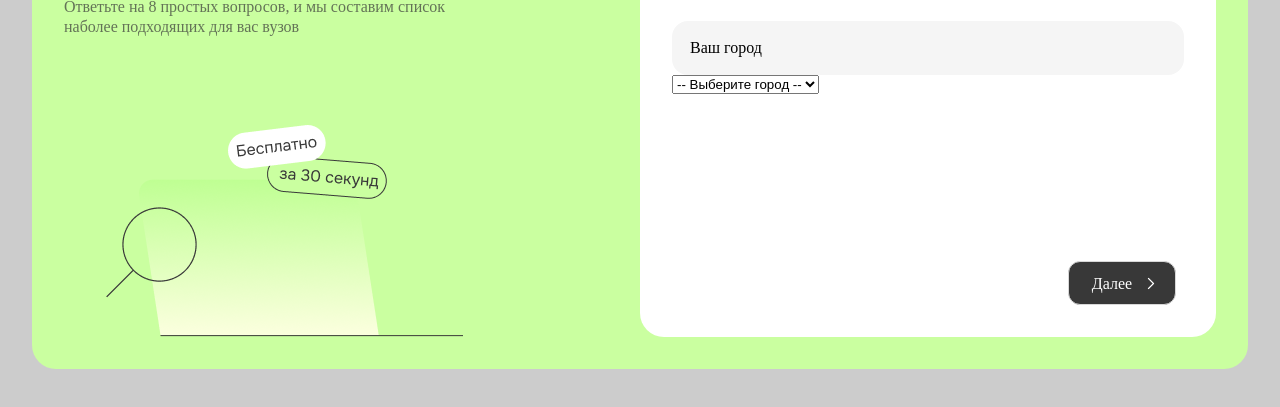
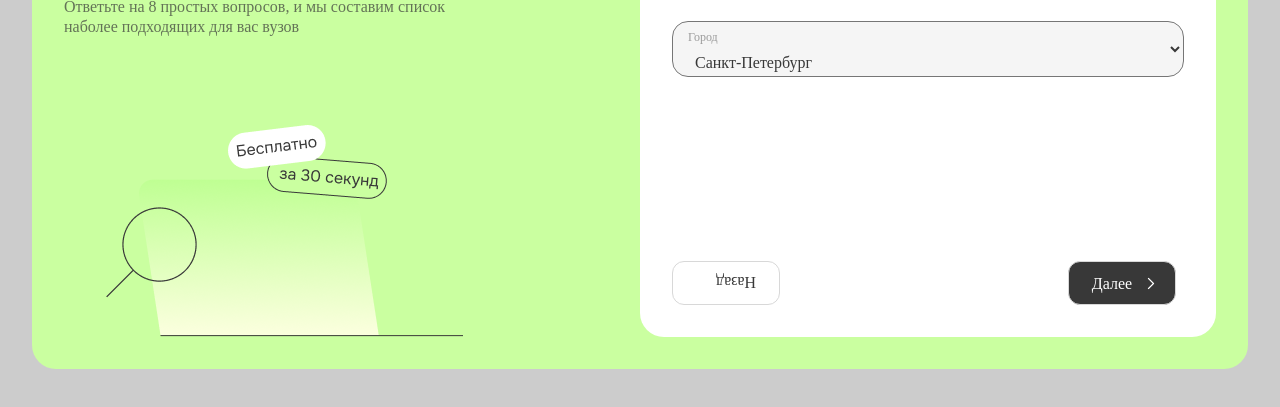
Before and after one commit to HuMaN89/test-proverili, a website built with webpack: page src/index.html in a window 1280 px wide. Shown: the part 259-666 px from the top of the page. Built offline with nearby package versions, Linux system fonts and the light colour scheme.

Commit message:
feat: in work

```diff
--- a/src/index.css
+++ b/src/index.css
@@ -47,7 +47,7 @@
   bottom: 0;
   left: 42px;
 }
-.quiz-item {
+.quiz-container {
   position: relative;
   width: 576px;
   height: 392px;
@@ -90,7 +90,7 @@
   margin-right: 8px;
   margin-bottom: 8px;
 }
-.quiz-item label {
+.quiz-item .step1 {
   display: inline-block;
   position: relative;
   width: 100%;
@@ -105,11 +105,10 @@ input[type="radio"] {
   cursor: pointer;
   z-index: 1;
 }
-input[type="radio"]:checked label {
+input[type="radio"]:checked .step1 {
   background: #ffe0a6;
 }
-
-/* .radio_group label {
+/* .radio_group .step1 {
   display: inline-block;
   cursor: pointer;
   padding: 0px 15px;
@@ -118,34 +117,26 @@ input[type="radio"]:checked label {
   border-right: none;
   user-select: none;
 } */
-
-/* Checked */
-.radio_group input[type="radio"]:checked + label {
+.radio_group input[type="radio"]:checked + .step1 {
   background: #fff;
 
   border: 1px solid #383838;
   border-radius: 16px;
 }
-
-/* Hover */
-.radio_group label:hover {
+.radio_group .step1:hover {
   color: #666;
 }
-
-/* для элемента input c type="radio" */
 .custom-radio {
   position: absolute;
   z-index: -1;
   opacity: 0;
 }
-/* для элемента label связанного с .custom-radio */
-.custom-radio + label {
+.custom-radio + .step1 {
   display: inline-flex;
   align-items: center;
   user-select: none;
 }
-/* создание в label псевдоэлемента  af::after со следующими стилями */
-.custom-radio + label::after {
+.custom-radio + .step1::after {
   content: "";
   display: inline-block;
   width: 1em;
@@ -158,29 +149,23 @@ input[type="radio"]:checked label {
   background-repeat: no-repeat;
   background-position: center center;
 }
-
-/* стили для радиокнопки, находящейся в состоянии checked */
-.custom-radio:checked + label::after {
+.custom-radio:checked + .step1::after {
   border-color: #0b75ef00;
   background-color: #0b75ef00;
   background-image: url("assets/Radiobutton.png");
 }
-/* стили для радиокнопки, находящейся в состоянии disabled */
-.custom-radio:disabled + label::after {
+.custom-radio:disabled + .step1::after {
   background-color: #e9ecef;
 }
-
-.next-btn {
+.btn {
   position: absolute;
   bottom: 32px;
   right: 40px;
   width: 108px;
   height: 44px;
-
   border: 1px solid #d8d8d8;
   border-radius: 12px;
   background: rgb(56, 56, 56) url("assets/arrow.png") no-repeat 80% 50%;
-
   font-family: "Onest";
   font-style: normal;
   font-weight: 400;
@@ -190,6 +175,44 @@ input[type="radio"]:checked label {
   padding: 12px 40px 12px 20px;
   cursor: pointer;
 }
+.back-btn {
+  left: 32px;
+
+  color: #383838;
+  background: url(assets/arrow.png) 0 0 repeat;
+  transform: rotate(180deg);
+}
+.back-btn {
+}
 .next-btn:hover {
   box-shadow: 0 2px 2px 0.2rem rgba(56, 56, 56, 0.25);
 }
+.sity-label {
+  position: absolute;
+  top: 86px;
+  left: 48px;
+  z-index: 1;
+  font-family: "Onest";
+  font-style: normal;
+  font-weight: 400;
+  font-size: 12px;
+  line-height: 12px;
+  color: #9b9b9b;
+}
+.sity-select {
+  display: inline-block;
+  width: 100%;
+  height: 56px;
+  padding: 26px 18px 0;
+  padding-top: 26px;
+  background: #f5f5f5;
+  cursor: pointer;
+  border-radius: 16px;
+
+  font-family: "Onest";
+  font-style: normal;
+  font-weight: 400;
+  font-size: 16px;
+  line-height: 20px;
+  color: #383838;
+}
--- a/src/index.html
+++ b/src/index.html
@@ -17,20 +17,22 @@
           </h2>
           <img class="wrapper-img" src="assets/group.png" alt="" />
         </div>
+        <div class="quiz-container">
           <div class="quiz-item">
             <div class="quiz-title">В каком городе планируете поступать?</div>
             <div class="quiz-step">Шаг 2/9</div>
             <form>
-            <label for="city-select">Ваш город</label>
-            <select name="city" id="city-select">
-              <option value="">-- Выберите город --</option>
+              <label class="sity-label" for="city-select">Город</label>
+              <select class="sity-select" name="city" id="city-select">
+                <option value="">Санкт-Петербург</option>
                 <option value="petersburg">Санкт-Петербург</option>
                 <option value="samara">Самара</option>
                 <option value="perm">Пермь</option>
                 <option value="novosibirsk">Новосибирск</option>
               </select>
             </form>
-          <input class="next-btn" type="button" value="Далее" />
+            <input class="btn back-btn" type="button" value="Назад" />
+            <input class="btn" type="button" value="Далее" />
           </div>
           <!-- <div class="quiz-item">
           <div class="quiz-title">Для кого вы ищете учебное заведение?</div>
@@ -44,7 +46,7 @@
                 id="step1.1"
                 checked
               />
-              <label for="step1.1">Себе </label>
+              <label class="step1" for="step1.1">Себе </label>
             </div>
             <div class="radio_group-item">
               <input
@@ -53,7 +55,7 @@
                 name="step1"
                 id="step1.2"
               />
-              <label for="step1.2">Супругу/супруге </label>
+              <label class="step1" for="step1.2">Супругу/супруге </label>
             </div>
             <div class="radio_group-item">
               <input
@@ -62,7 +64,7 @@
                 name="step1"
                 id="step1.3"
               />
-              <label for="step1.3">Родственнику </label>
+              <label class="step1" for="step1.3">Родственнику </label>
             </div>
             <div class="radio_group-item">
               <input
@@ -71,7 +73,7 @@
                 name="step1"
                 id="step1.4"
               />
-              <label for="step1.4">Коллеге </label>
+              <label class="step1" for="step1.4">Коллеге </label>
             </div>
             <div class="radio_group-item">
               <input
@@ -80,7 +82,7 @@
                 name="step1"
                 id="step1.5"
               />
-              <label for="step1.5">Ребенку </label>
+              <label class="step1" for="step1.5">Ребенку </label>
             </div>
             <div class="radio_group-item">
               <input
@@ -89,12 +91,13 @@
                 name="step1"
                 id="step1.6"
               />
-              <label for="step1.6">Далее </label>
+              <label class="step1" for="step1.6">Далее </label>
             </div>
           </div>
           <input class="next-btn" type="button" value="Далее" />
         </div> -->
         </div>
       </div>
+    </div>
   </body>
 </html>
```
Also changed, not shown: 1 other file. Lines whose indentation alone changed are shown as unchanged.
